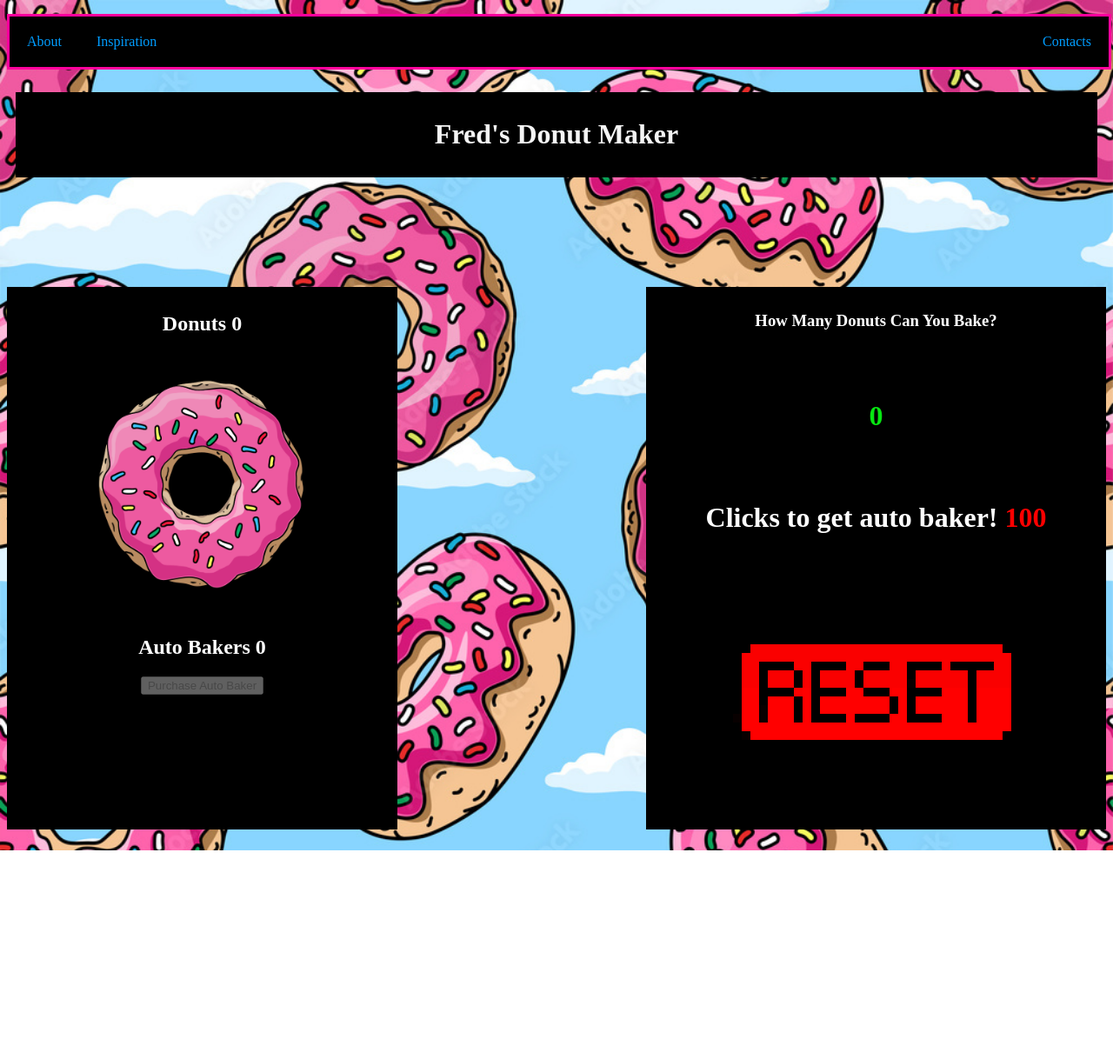
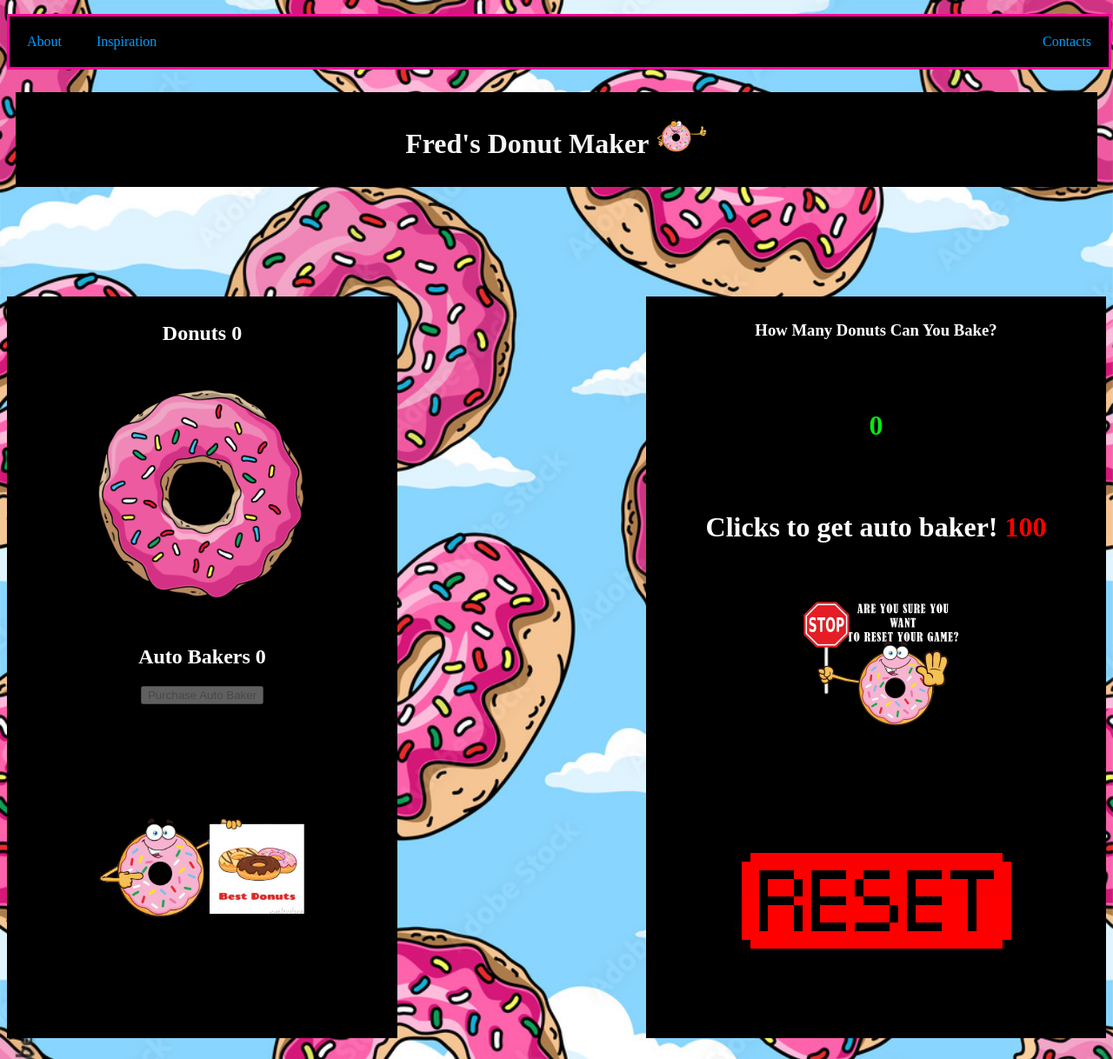
Before and after one commit to DevinHollis1/Donutclicker, a plain HTML site: page index.html in a window 1280 px wide. Shown: the whole page at 87% size. Before the commit the page ends 978 px from the top, so only its background shows below. Drawn offline with Linux system fonts and the light colour scheme.

Commit message:
final push

```diff
--- a/autoclicker.js
+++ b/autoclicker.js
@@ -72,8 +72,8 @@ function updateAutoClickerButton() {
 
 function resetPage() {
     autoClickerCount = 0;
-    autoClickerCost = 10;
-    clicksToPurchase = 10;
+    autoClickerCost = 100;
+    clicksToPurchase = 100;
     donutCount = 0;
     updateAutoClickerCount();
     updateDisplay();
--- a/index.html
+++ b/index.html
@@ -48,7 +48,7 @@
 
     <div class="container">
         <header class="header">
-            <h1>Fred's Donut Maker</h1>
+            <h1>Fred's Donut Maker <img src="DONUT GUY.png"></h1>
         </header>
         <section class="content">
             <h1>Donuts 0</h1>
@@ -59,11 +59,15 @@
                     <h1>Auto Bakers 0</h1>
                     <button>Purchase Auto Baker</button>
                 </div>
+                <div id="best-donuts"><img src="DONUT GUY BEST.png"></div>
             </section>
             <aside class="sidebar">
                 <h3>How Many Donuts Can You Bake?</h3>
                 <h1><span id="donutCount1">0</span></h1>
                 <h1>Clicks to get auto baker! <span id="clicksToPurchase">10</span></h1>
+                <div id="reset-picture">
+                    <img src="DONUT GUY STOP.png">
+                </div>
                 <div id="reset-button" >
                 <button><img src="reset button.png"></button>
                 </div>
--- a/style.css
+++ b/style.css
@@ -98,6 +98,11 @@ div#contacts-box{
     text-align: center;
 }
 
+.header img{
+    width: 60px;
+    height: 40px;
+}
+
 
 
 .content{
@@ -131,6 +136,16 @@ div#contacts-box{
     transform: translateY(-8px);
     }
 }
+
+div#best-donuts img{
+    width: 250px;
+    margin-top: 25px;
+}
+
+div#best-donuts{
+    margin-top: 100px;
+}
+
 
 .sidebar{
     grid-area: sidebar;
@@ -176,6 +191,21 @@ div#reset-button button:hover img {
 }
 
 
+div#reset-picture img{
+    width: 225px;
+}
+
+div#reset-picture {
+    justify-content: center;
+    align-items: center;
+
+}
+
+
+
+
+
+
 
 
 
```
Also changed, not shown: DONUT GUY BEST.png (added), DONUT GUY STOP.png (added), DONUT GUY.png (added).
